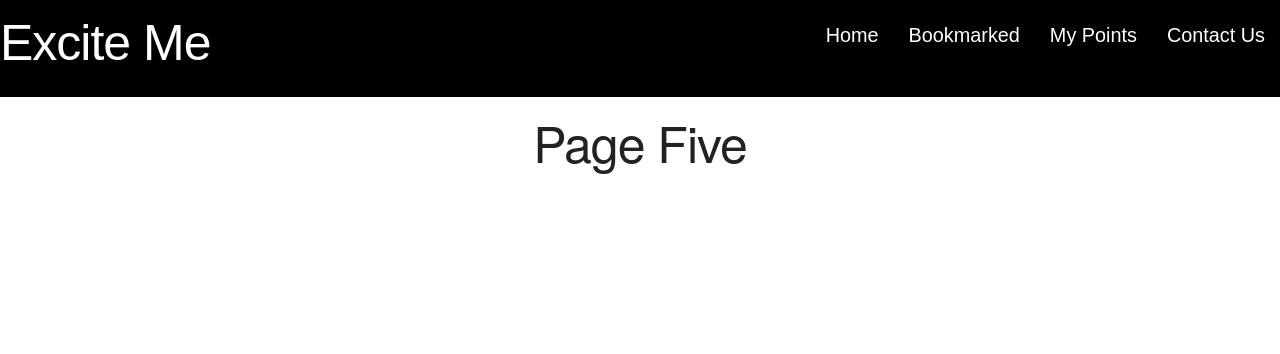
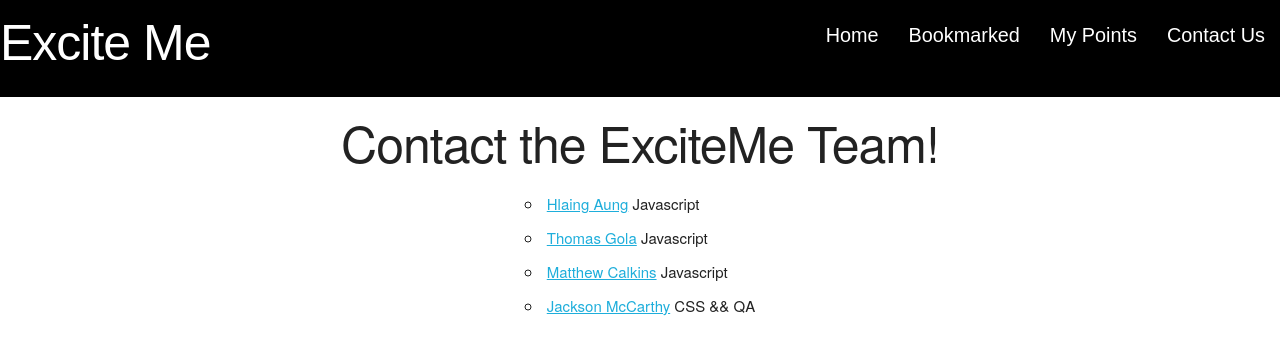
Before and after one commit to LazyLizard95/groupproject, a plain HTML site: page index.html in a window 1280 px wide. Both pictures are taken after a click on the link "Contact Us". Drawn offline with Linux system fonts and the light colour scheme; a web font is replaced by a local one.

Commit message:
Added contact page information

```diff
--- a/index.html
+++ b/index.html
@@ -95,7 +95,13 @@
                 <h1>Page Four</h1>
             </div>
             <div class="page" data-page="5">
-                <h1>Page Five</h1>
+                <h1>Contact the ExciteMe Team!</h1>
+                <ul class="teamMembers">
+                    <li><a href ="http://">Hlaing Aung</a> Javascript</li>
+                    <li><a href ="https://www.linkedin.com/in/thomas-gola-430341bb/">Thomas Gola</a> Javascript</li>
+                    <li><a href ="http://">Matthew Calkins</a> Javascript</li>
+                    <li><a href ="http://">Jackson McCarthy</a> CSS && QA</li>
+                </ul>
             </div>
         </section>
     </main>
```
